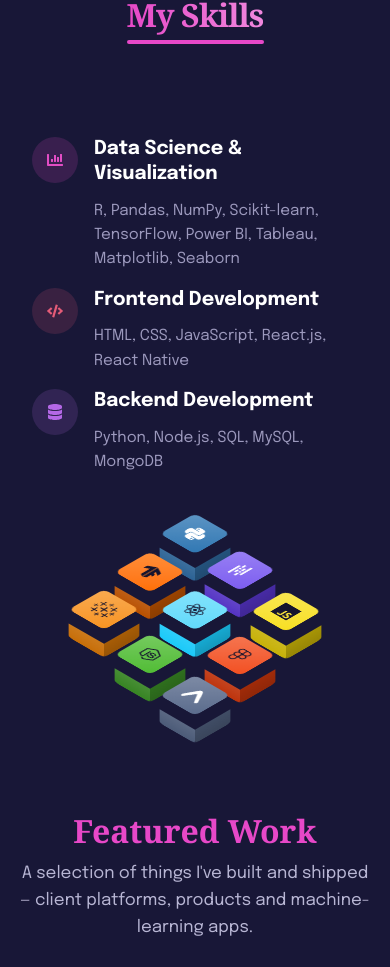
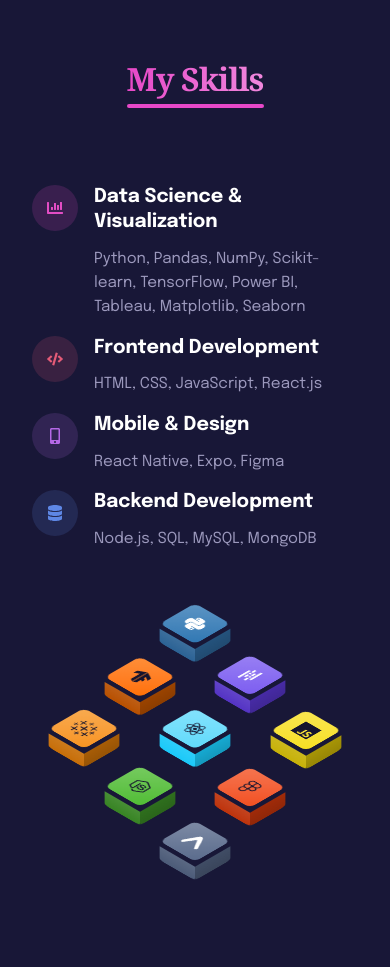
Before and after one commit to sidicksino/SidickPortfolio, a React (Vite) app: page / in a window 390 px wide. Shown: the part 2403-3370 px from the top of the page. Built offline with nearby package versions, Linux system fonts and the light colour scheme; a web font is replaced by a local one.

Commit message:
Rerendering with open-lid hover and update skill data structure with i18n support

```diff
--- a/src/components/skills/Skills.css
+++ b/src/components/skills/Skills.css
@@ -3,7 +3,9 @@
    Do not redeclare tokens here. */
 
 .skills {
-  padding: 0rem 6rem;
+  /* Was 0 vertical: the next section began at the exact pixel this one
+     ended. Matches About's rhythm. */
+  padding: var(--s-9) 6rem;
   color: var(--text);
 }
 
@@ -71,10 +73,15 @@
   75% { transform: translateY(15px) rotate(-1deg); }
 }
 
+/* Only between categories — on the first one it pushed the opening heading
+   37px below the top of the cube cluster beside it. */
+.skill-category + .skill-category {
+  margin-top: 3rem;
+}
+
 .skill-category {
   display: flex;
   gap: 1rem;
-  margin-top: 3rem;
   align-items: flex-start;
 }
 
@@ -139,10 +146,11 @@
   .skills-container {
     grid-template-columns: 1fr;
   }
-    .skills {
-    padding: 0rem 2rem;
+  .skills {
+    /* Keep vertical rhythm on mobile — this used to reset it to 0 */
+    padding: var(--s-8) 2rem;
   }
-  .skill-category {
+  .skill-category + .skill-category {
     margin-top: 1rem;
   }
 }
@@ -153,10 +161,11 @@
   .skills-container {
     grid-template-columns: 1fr;
   }
-    .skills {
-    padding: 0rem 2rem;
+  .skills {
+    /* Keep vertical rhythm on mobile — this used to reset it to 0 */
+    padding: var(--s-8) 2rem;
   }
-  .skill-category {
+  .skill-category + .skill-category {
     margin-top: 1rem;
   }
 }
--- a/src/components/skills/Skills.jsx
+++ b/src/components/skills/Skills.jsx
@@ -34,7 +34,7 @@ const Skills = () => {
                 className="text-blocks"
               >
                 <h3>{t(skill.titleKey)}</h3>
-                <p>{skill.desc}</p>
+                <p>{t(skill.descKey)}</p>
               </motion.div>
             </div>
           ))}
--- a/src/components/skills/TechCubes.css
+++ b/src/components/skills/TechCubes.css
@@ -16,8 +16,10 @@
 .tech-cubes {
   --cube: 76px;    /* footprint of one cube */
   --depth: 25px;   /* height of the extrusion */
-  --gap-x: 34px;   /* clear space between cubes in the same row */
-  --gap-y: 8px;    /* clear space between rows */
+  --gap-x: 64px;   /* clear space between cubes in the same row */
+  --gap-y: 30px;   /* clear space between rows */
+  --rest: 8px;     /* the lid sits slightly ajar at rest, not flush shut */
+  --lift: 22px;    /* how far it opens on hover */
   --float: 5px;    /* idle-float amplitude; padded for, so nothing clips */
 
   /* Projected geometry at rotateX(54.7deg) rotateZ(45deg) */
@@ -39,7 +41,10 @@
   margin: 0;
   /* Each cube is taller than its row — that overlap is the isometric lattice —
      so the last row hangs below the grid box. */
-  padding: var(--float) 0 calc(var(--rh) + var(--dp) - var(--row-pitch) + var(--float));
+  padding: calc(var(--float) + var(--rest) * 0.8161) 0
+    calc(
+      var(--rh) + var(--dp) - var(--row-pitch) + var(--float) + var(--gap-y)
+    );
   /* No `perspective`: perspective vanishes toward one point, so cubes away
      from centre tilt differently and the lattice stops reading as isometric.
      True isometric projection is orthographic. */
@@ -89,13 +94,7 @@
   transform-style: preserve-3d;
   /* 54.7deg is the true isometric tilt; 45deg turns the square so a corner
      faces the viewer, exposing both side planes. */
-  transform: translateY(calc(var(--cube) / -2 + var(--rh) / 2))
-    rotateX(54.7deg) rotateZ(45deg);
-  transition: transform 0.35s cubic-bezier(0.16, 1, 0.3, 1);
-}
-
-.tech-cube:hover .tech-cube__box {
-  transform: translateY(calc(var(--cube) / -2 + var(--rh) / 2 - 10px))
+  transform: translateY(calc(var(--dp) + var(--rh) / 2 - var(--cube) / 2))
     rotateX(54.7deg) rotateZ(45deg);
 }
 
@@ -108,7 +107,8 @@
   inset: 0;
   display: grid;
   place-items: center;
-  transform: translateZ(var(--depth));
+  transform: translateZ(calc(var(--depth) + var(--rest)));
+  transition: transform 0.4s cubic-bezier(0.16, 1, 0.3, 1);
   background: linear-gradient(
     135deg,
     color-mix(in srgb, var(--top) 78%, #fff),
@@ -124,7 +124,7 @@
   top: 100%;
   left: 0;
   transform-origin: top center;
-  transform: rotateX(-90deg);
+  transform: translateZ(var(--depth)) rotateX(-90deg);
   background: linear-gradient(
     180deg,
     color-mix(in srgb, var(--side) 92%, #fff),
@@ -139,7 +139,7 @@
   top: 0;
   left: 100%;
   transform-origin: left center;
-  transform: rotateY(90deg);
+  transform: translateZ(var(--depth)) rotateY(90deg);
   /* Darker — this plane turns away from the light */
   background: linear-gradient(
     90deg,
@@ -157,6 +157,13 @@
   color: var(--ink);
   /* No counter-rotation: the mark sits ON the tilted face, as it does in the
      illustration this replaces. */
+}
+
+/* Hover lifts the lid along the cube's own up-axis rather than moving the
+   whole cube, so it reads as opening. */
+.tech-cube:hover .tech-cube__face--top,
+.tech-cube:focus-within .tech-cube__face--top {
+  transform: translateZ(calc(var(--depth) + var(--lift)));
 }
 
 .tech-cube__label {
@@ -184,13 +191,8 @@
 }
 
 @media (prefers-reduced-motion: reduce) {
-  .tech-cube__box {
+  .tech-cube__face--top {
     transition: none;
-  }
-
-  .tech-cube:hover .tech-cube__box {
-    transform: translateY(calc(var(--cube) / -2 + var(--rh) / 2))
-      rotateX(54.7deg) rotateZ(45deg);
   }
 }
 
@@ -199,7 +201,7 @@
   .tech-cubes {
     --cube: 64px;
     --depth: 21px;
-    --gap-x: 28px;
+    --gap-x: 52px;
   }
 }
 
@@ -214,7 +216,8 @@
   .tech-cubes {
     --cube: 50px;
     --depth: 17px;
-    --gap-x: 20px;
-    --gap-y: 6px;
+    --gap-x: 40px;
+    --gap-y: 20px;
+    --rest: 6px;
   }
 }
--- a/src/data/siteData.js
+++ b/src/data/siteData.js
@@ -44,26 +44,38 @@ export const mainProjectsData = [
 ];
 
 export const skillsData = [
+  /* Every technology shown in the TechCubes cluster appears in exactly one
+     category here. The picture and the list have to agree — an all-frontend
+     image over a data-science list was the original reason to redo it, and
+     Figma / Expo were showing in the cubes with no home in the text.
+     Tool lists live in the locale files like every other user-facing string. */
   {
     id: "data",
     icon: FaChartBar,
     color: "var(--fam-1)",
-    titleKey: 'skills.data',
-    desc: "R, Pandas, NumPy, Scikit-learn, TensorFlow, Power BI, Tableau, Matplotlib, Seaborn",
+    titleKey: "skills.data",
+    descKey: "skills.dataTools",
   },
   {
     id: "frontend",
     icon: FaCode,
     color: "var(--fam-2)",
-    titleKey: 'skills.frontend',
-    desc: "HTML, CSS, JavaScript, React.js, React Native",
+    titleKey: "skills.frontend",
+    descKey: "skills.frontendTools",
+  },
+  {
+    id: "mobile",
+    icon: FaMobileAlt,
+    color: "var(--fam-3)",
+    titleKey: "skills.mobile",
+    descKey: "skills.mobileTools",
   },
   {
     id: "backend",
     icon: FaDatabase,
-    color: "var(--fam-3)",
-    titleKey: 'skills.backend',
-    desc: "Python, Node.js, SQL, MySQL, MongoDB",
+    color: "var(--fam-4)",
+    titleKey: "skills.backend",
+    descKey: "skills.backendTools",
   },
 ];
 
--- a/src/locales/en.json
+++ b/src/locales/en.json
@@ -187,7 +187,12 @@
     "title": "My Skills",
     "data": "Data Science & Visualization",
     "frontend": "Frontend Development",
-    "backend": "Backend Development"
+    "backend": "Backend Development",
+    "mobile": "Mobile & Design",
+    "dataTools": "Python, Pandas, NumPy, Scikit-learn, TensorFlow, Power BI, Tableau, Matplotlib, Seaborn",
+    "frontendTools": "HTML, CSS, JavaScript, React.js",
+    "mobileTools": "React Native, Expo, Figma",
+    "backendTools": "Node.js, SQL, MySQL, MongoDB"
   },
   "contact": {
     "title": "Contact",
--- a/src/locales/fr.json
+++ b/src/locales/fr.json
@@ -187,7 +187,12 @@
     "title": "Mes Compétences",
     "data": "Science des Données & Visualisation",
     "frontend": "Développement Frontend",
-    "backend": "Développement Backend"
+    "backend": "Développement Backend",
+    "mobile": "Mobile & Design",
+    "dataTools": "Python, Pandas, NumPy, Scikit-learn, TensorFlow, Power BI, Tableau, Matplotlib, Seaborn",
+    "frontendTools": "HTML, CSS, JavaScript, React.js",
+    "mobileTools": "React Native, Expo, Figma",
+    "backendTools": "Node.js, SQL, MySQL, MongoDB"
   },
   "contact": {
     "title": "Contact",
```
Also changed, not shown: 1 other file (tests, documents, lock files or other folders).
